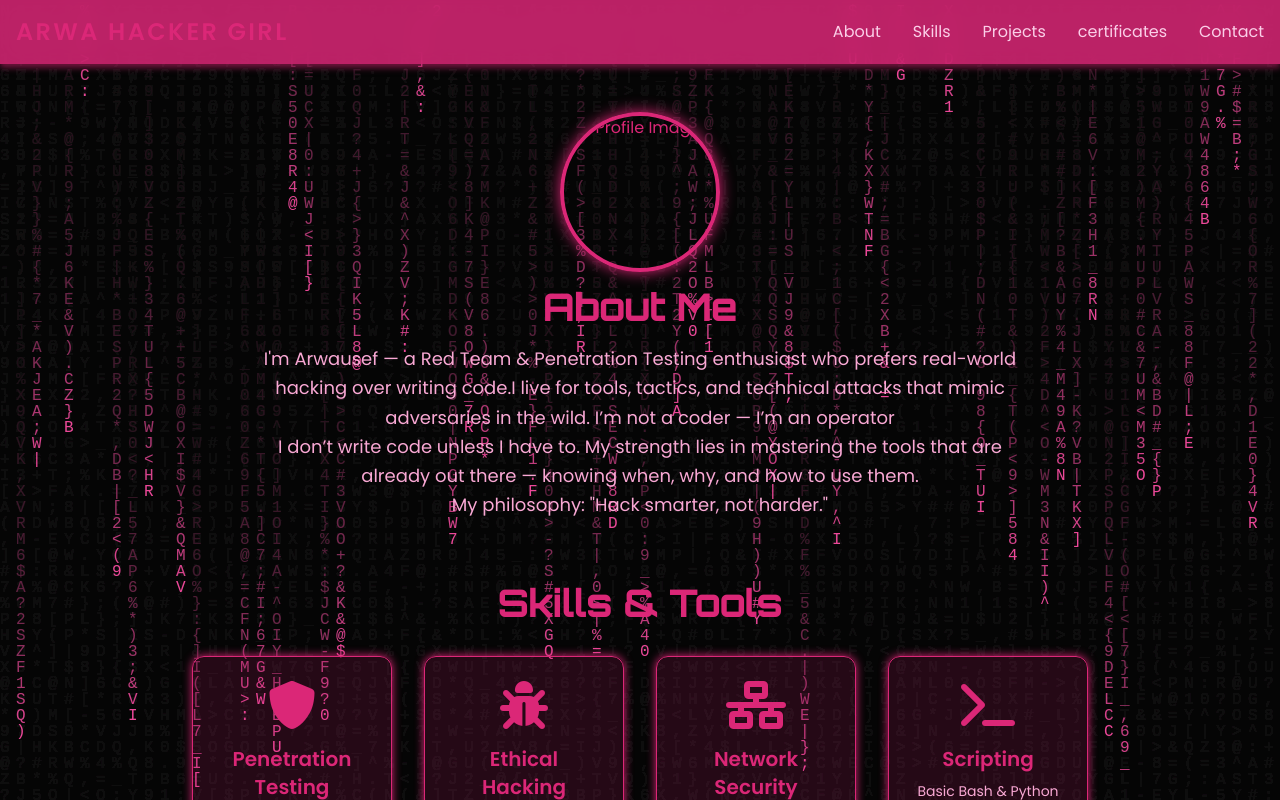
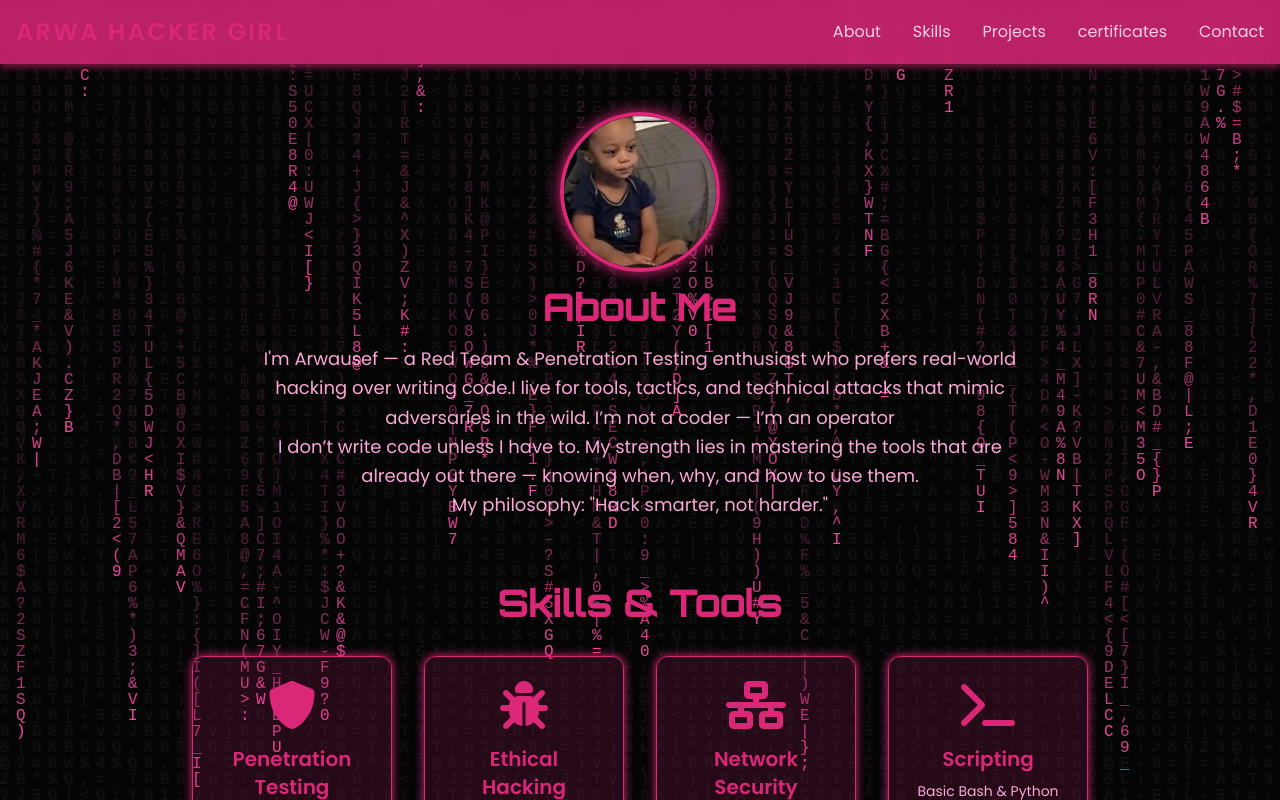
Before and after one commit to Tareq-Abukhashabeh/test, a plain HTML site: page index.html in a window 1280 px wide. Drawn offline with nearby package versions, Linux system fonts and the light colour scheme; the site is published under a folder, as on GitHub Pages, so addresses that start at the root find nothing.

Commit message:
index.html

```diff
--- a/index.html
+++ b/index.html
@@ -142,7 +142,7 @@
 
   <main class="flex-grow container mx-auto px-6 py-12">
     <section id="about" class="max-w-4xl mx-auto text-center mb-16">
-      <img src="/cover.jpg" alt="Profile Image" class="profile-img" />
+      <img src="cover.jpg" alt="Profile Image" class="profile-img" />
       <h2 class="text-4xl font-orbitron font-bold mb-4 tracking-wide">About Me</h2>
       <p class="text-pink-300 text-lg max-w-3xl mx-auto leading-relaxed">
         I'm Arwausef — a Red Team & Penetration Testing enthusiast who prefers real-world hacking over writing code.I live for tools, tactics, and technical attacks that mimic adversaries in the wild. I’m not a coder — I’m an operator
```
